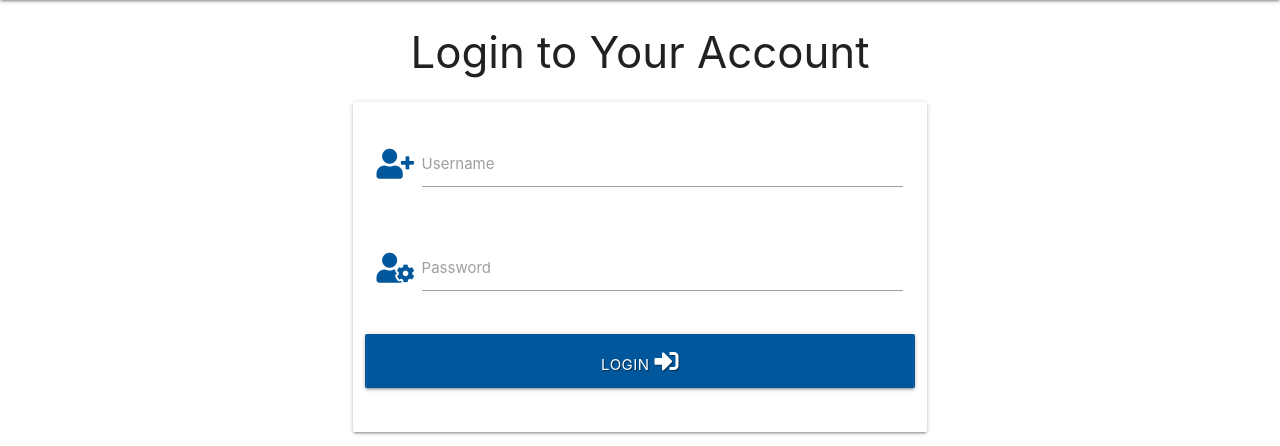
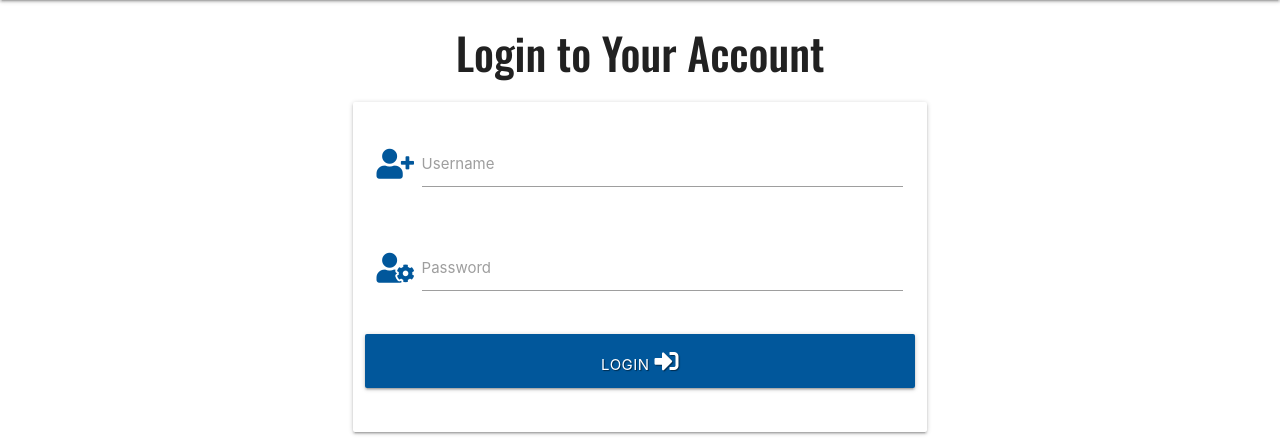
Before and after one commit to AJWest22/MS3-Submission, a Flask app: page /login in a window 1280 px wide. Shown: the part 64-510 px from the top of the page. Run offline with Flask 2, Linux system fonts and the light colour scheme; some libraries are stand-ins or nearby versions.

Commit message:
add h3 styling

```diff
--- a/static/css/style.css
+++ b/static/css/style.css
@@ -35,3 +35,8 @@ h1 {
     font-family: oswald;
     text-align: center;
 }
+
+h3{
+    font-family: Oswald;
+    text-align: center;
+}
```
